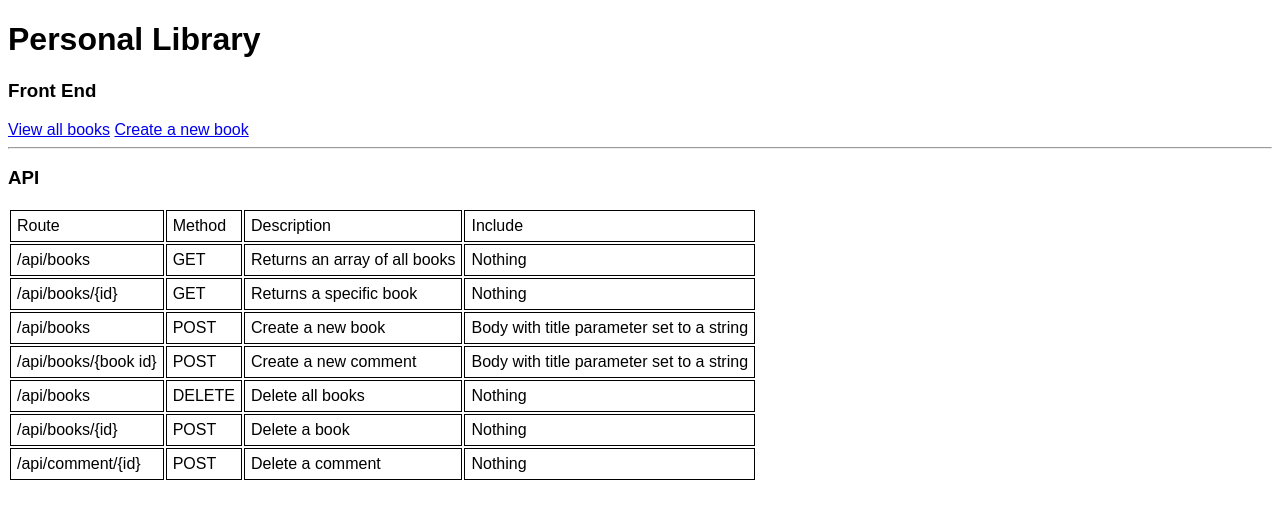
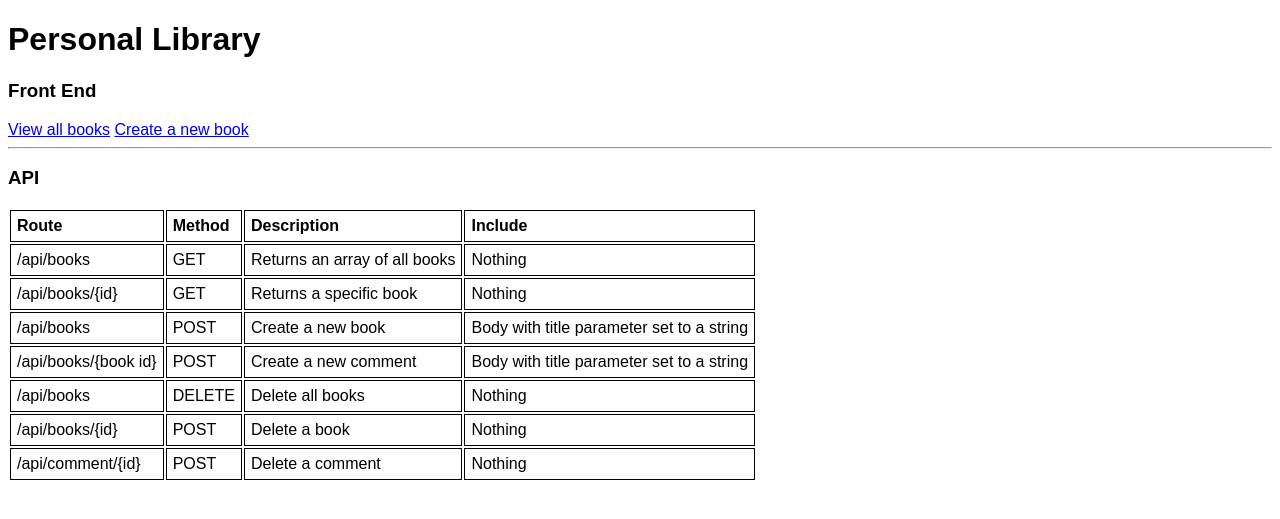
Before and after one commit to Oddert/fcc-personal-library, a Node server app: page / in a window 1280 px wide. Shown: the top 519 px of the page. Run offline with Node 20, Linux system fonts and the light colour scheme; some libraries are stand-ins or nearby versions.

Commit message:
minor styl tweek

```diff
--- a/public/css/main.css
+++ b/public/css/main.css
@@ -32,3 +32,7 @@ td {
 .comment > p, .comment form {
   display: inline-block;
 }
+
+thead td {
+  font-weight: bold;
+}
```
